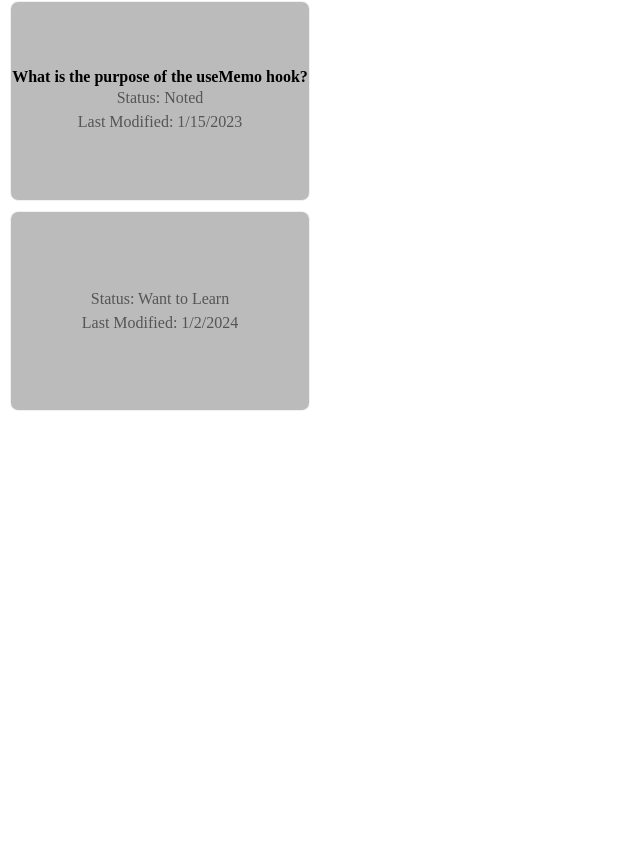
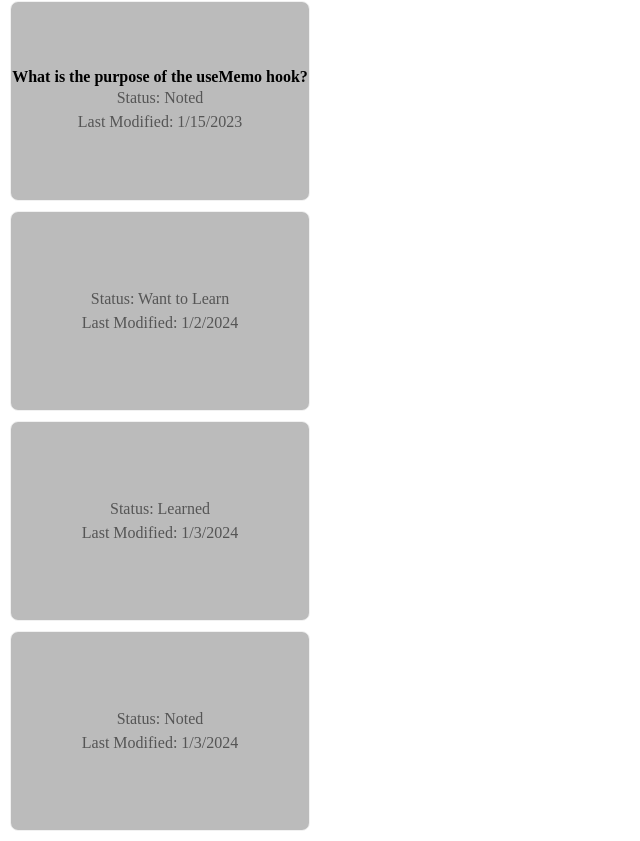
Before and after one commit to behruzgurbanli/as3-wm1-behruzgurbanli, a React (Create React App) app: page /cards in a window 1280 px wide. Shown: the part 2958-3799 px from the top of the page, without its empty margins (0-640 px from the left). Before the commit the page ends 3379 px from the top, so only its background shows below. Built offline with nearby package versions, Linux system fonts and the light colour scheme; data requests are answered from the project's data file.

Commit message:
Deploy to github pages

```diff
--- a/db.json
+++ b/db.json
@@ -125,6 +125,20 @@
       "status": "Want to Learn",
       "lastModified": "2024-01-02T22:18:20.123Z",
       "id": 16
+    },
+    {
+      "front": "",
+      "back": "",
+      "status": "Learned",
+      "lastModified": "2024-01-03T11:15:54.323Z",
+      "id": 17
+    },
+    {
+      "front": "",
+      "back": "",
+      "status": "Noted",
+      "lastModified": "2024-01-03T11:16:33.573Z",
+      "id": 18
     }
   ]
 }
--- a/package.json
+++ b/package.json
@@ -38,5 +38,8 @@
       "last 1 firefox version",
       "last 1 safari version"
     ]
+  },
+  "devDependencies": {
+    "gh-pages": "^6.1.1"
   }
 }
--- a/src/components/CardManagement.jsx
+++ b/src/components/CardManagement.jsx
@@ -6,7 +6,7 @@ import { HTML5Backend } from 'react-dnd-html5-backend';
 
 const CardManagement = () => {
     const [cards, setCards] = useState([]);
-    const [newCard, setNewCard] = useState({ front: '', back: '', status: 'Want to Learn'});
+    const [newCard, setNewCard] = useState({ front: '', back: '', status: ''});
     const [searchText, setSearchText] = useState('');
     const [filterStatus, setFilterStatus] = useState('');
 
@@ -35,7 +35,8 @@ const CardManagement = () => {
                 lastModified: new Date().toISOString(),
             });
             setCards(prevCards => [...prevCards, response.data]);
-            setNewCard({ front: '', back: '', status: 'Want to Learn' });
+            setNewCard({ front: '', back: '', status: '' });
+            console.log("New card has been successfully created!");
         } catch (error) {
             console.error("Error creating card: ", error);
         }
@@ -69,10 +70,10 @@ const CardManagement = () => {
             const response = await axios.get("http://localhost:3001/cards");
             const allCards = response.data;
 
-            // Filter by status
+
             const filteredByStatus = filterStatus ? allCards.filter(card => card.status === filterStatus) : allCards;
 
-            // Filter by search text
+
             const filteredCards = filteredByStatus.filter(card =>
                 card.front.toLowerCase().includes(searchText.toLowerCase()) ||
                 card.back.toLowerCase().includes(searchText.toLowerCase())
@@ -86,7 +87,7 @@ const CardManagement = () => {
 
     const handleFilterStatusChange = (selectedStatus) => {
         setFilterStatus(selectedStatus);
-        handleSearch(searchText); // Update cards based on the new status filter
+        handleSearch(searchText);
     };
 
     const handleCardDrop = async (id, newIndex) => {
```
Also changed, not shown: 1 other file (tests, documents, lock files or other folders).
